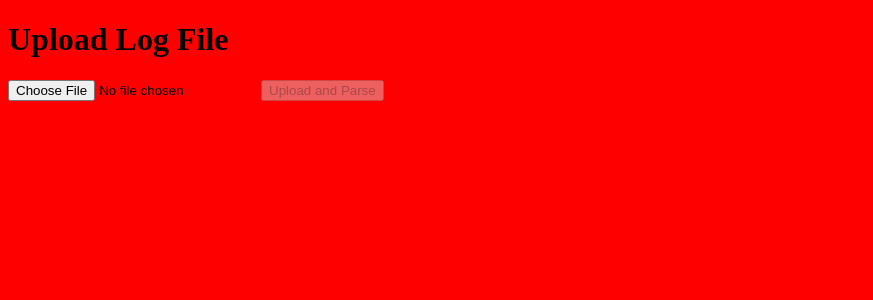
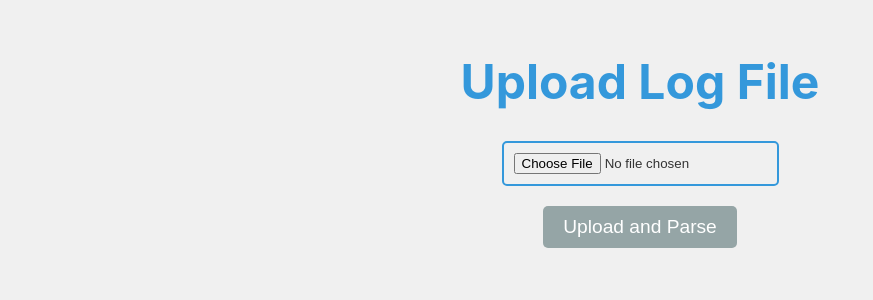
Before and after one commit to kp-lgtm/next-log-parser, a Next.js app: page / in a window 1280 px wide. Shown: the top 300 px of the page, without its empty margins (0-873 px from the left). Built offline with nearby package versions, Linux system fonts and the light colour scheme.

Commit message:
add styling

```diff
--- a/src/app/globals.css
+++ b/src/app/globals.css
@@ -1,3 +1,6 @@
 body {
-    background-color: red;
+    margin: 0;
+    font-family: -apple-system, BlinkMacSystemFont, 'Segoe UI', Roboto, 'Helvetica Neue', Arial, sans-serif;
+    background-color: #f0f0f0;
+    color: #333;
 }
--- a/src/app/page.module.css
+++ b/src/app/page.module.css
@@ -0,0 +1,113 @@
+.container {
+    max-width: 1200px;
+    margin: 0 auto;
+    padding: 20px;
+}
+
+.header {
+    font-size: 3rem;
+    text-align: center;
+    color: #3498db;
+    margin-bottom: 30px;
+}
+
+.form {
+    display: flex;
+    flex-direction: column;
+    align-items: center;
+}
+
+.fileInput {
+    padding: 10px;
+    margin-bottom: 20px;
+    cursor: pointer;
+    border: 2px solid #3498db;
+    border-radius: 5px;
+    transition: border-color 0.3s ease;
+}
+
+.fileInput:hover {
+    border-color: #2980b9;
+}
+
+.submitButton {
+    background-color: #3498db;
+    color: white;
+    padding: 10px 20px;
+    border: none;
+    border-radius: 5px;
+    font-size: 1.2rem;
+    cursor: pointer;
+    transition: background-color 0.3s ease;
+    position: relative;
+    overflow: hidden;
+}
+
+.submitButton:hover {
+    background-color: #2980b9;
+}
+
+.submitButton:disabled {
+    background-color: #95a5a6;
+    cursor: not-allowed;
+}
+
+@media (max-width: 768px) {
+    .header {
+        font-size: 2.5rem;
+    }
+
+    .submitButton {
+        font-size: 1rem;
+        padding: 8px 16px;
+    }
+}
+
+.uniqueIP {
+    padding-left: 20px;
+}
+
+.list {
+    list-style: none;
+    padding: 0;
+}
+
+.listItem {
+    background: #ffffff;
+    margin: 10px 0;
+    padding: 20px;
+    border-radius: 5px;
+    box-shadow: 0 4px 6px rgba(0, 0, 0, 0.1);
+    transition: transform 0.3s ease, box-shadow 0.3s ease;
+}
+
+.listItem:hover {
+    transform: scale(1.02);
+    box-shadow: 0 6px 12px rgba(0, 0, 0, 0.15);
+}
+
+.errorMessage {
+    color: #e74c3c;
+    font-weight: bold;
+    text-align: center;
+}
+
+.parsedDataTitle {
+    font-size: 2rem;
+    text-align: center;
+    color: #2c3e50;
+}
+
+.parsedDataSubtitle {
+    font-size: 1.5rem;
+    margin-top: 20px;
+    color: #34495e;
+}
+
+.article {
+    margin-top: 40px;
+    padding: 20px;
+    background-color: white;
+    border-radius: 10px;
+    box-shadow: 0 4px 10px rgba(0, 0, 0, 0.1);
+}
--- a/src/app/page.tsx
+++ b/src/app/page.tsx
@@ -46,72 +46,92 @@ export default function Home() {
     };
 
     return (
-        <div>
+        <div className={styles.container}>
             <header>
-                <h1>Upload Log File</h1>
+                <h1 className={styles.header}>Upload Log File</h1>
             </header>
 
             <main>
                 <article>
-                    <form>
+                    <form className={styles.form}>
                         <input
                             type="file"
                             accept=".log"
                             onChange={handleFileChange}
-                            style={{ width: 'auto' }}
+                            className={styles.fileInput}
                         />
                         <button
                             onClick={uploadFile}
                             disabled={isUploading || !selectedLogFile}
+                            className={styles.submitButton}
                         >
                             {isUploading ? 'Uploading...' : 'Upload and Parse'}
                         </button>
 
-                        {error && <p>Error: {error}</p>}
+                        {error && (
+                            <p className={styles.errorMessage}>
+                                Error: {error}
+                            </p>
+                        )}
                     </form>
                 </article>
 
                 {parsedData && (
-                    <article>
-                        <h2>Parsed Log Data</h2>
-                        <p>
+                    <article className={styles.article}>
+                        <h2 className={styles.parsedDataTitle}>
+                            Parsed Log Data
+                        </h2>
+                        <h3 className={styles.parsedDataSubtitle}>
+                            Unique IP Addresses
+                        </h3>
+                        <p className={styles.listItem}>
                             Number of unique IP addresses:{' '}
-                            {parsedData.uniqueIPCount}
+                            <strong>{parsedData.uniqueIPCount}</strong>
                         </p>
 
-                        <h3>Top 3 URL Groups</h3>
-                        <ul>
+                        <h3 className={styles.parsedDataSubtitle}>
+                            Top 3 URL Groups
+                        </h3>
+                        <ol className={styles.list}>
                             {parsedData.groupedUrls.map(
                                 (
                                     { count, displayedItems, othersCount }: any,
                                     index: number,
                                 ) => (
-                                    <li key={index}>
+                                    <li key={index} className={styles.listItem}>
                                         {displayedItems.join(', ')}
                                         {othersCount > 0 &&
                                             ` and ${othersCount} others`}{' '}
-                                        - {count} visits
+                                        -{' '}
+                                        <strong>
+                                            {count} visit{count > 1 && 's'}
+                                        </strong>
                                     </li>
                                 ),
                             )}
-                        </ul>
+                        </ol>
 
-                        <h3>Top 3 IP Groups</h3>
-                        <ul>
+                        <h3 className={styles.parsedDataSubtitle}>
+                            Top 3 IP Groups
+                        </h3>
+                        <ol className={styles.list}>
                             {parsedData.groupedIPs.map(
                                 (
                                     { count, displayedItems, othersCount }: any,
                                     index: number,
                                 ) => (
-                                    <li key={index}>
+                                    <li key={index} className={styles.listItem}>
                                         {displayedItems.join(', ')}
                                         {othersCount > 0 &&
                                             ` and ${othersCount} others`}{' '}
-                                        - {count} requests
+                                        -{' '}
+                                        <strong>
+                                            {count} request{count > 1 && 's'}
+                                        </strong>
                                     </li>
                                 ),
                             )}
-                        </ul>
+                        </ol>
                     </article>
                 )}
             </main>
```
